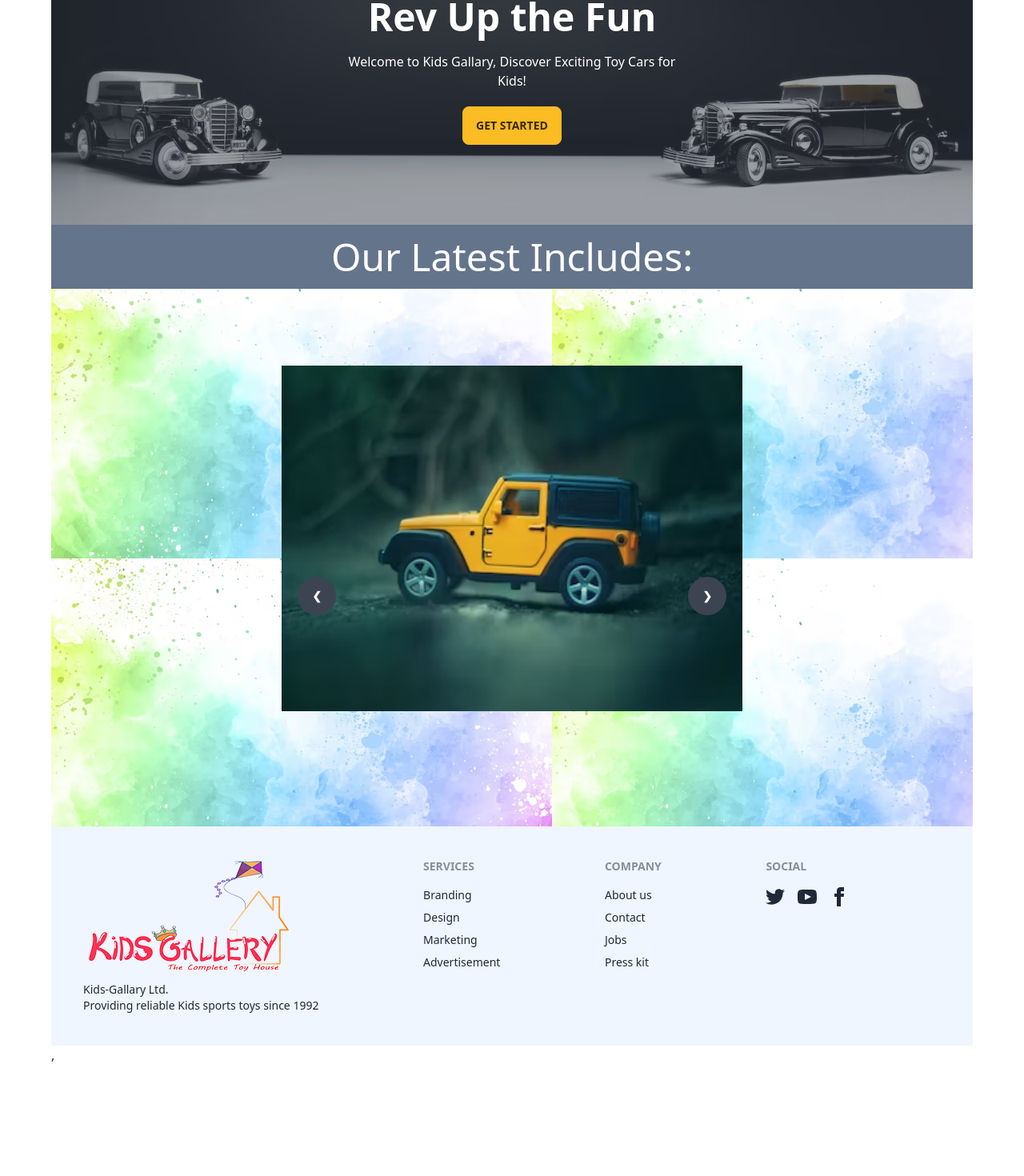
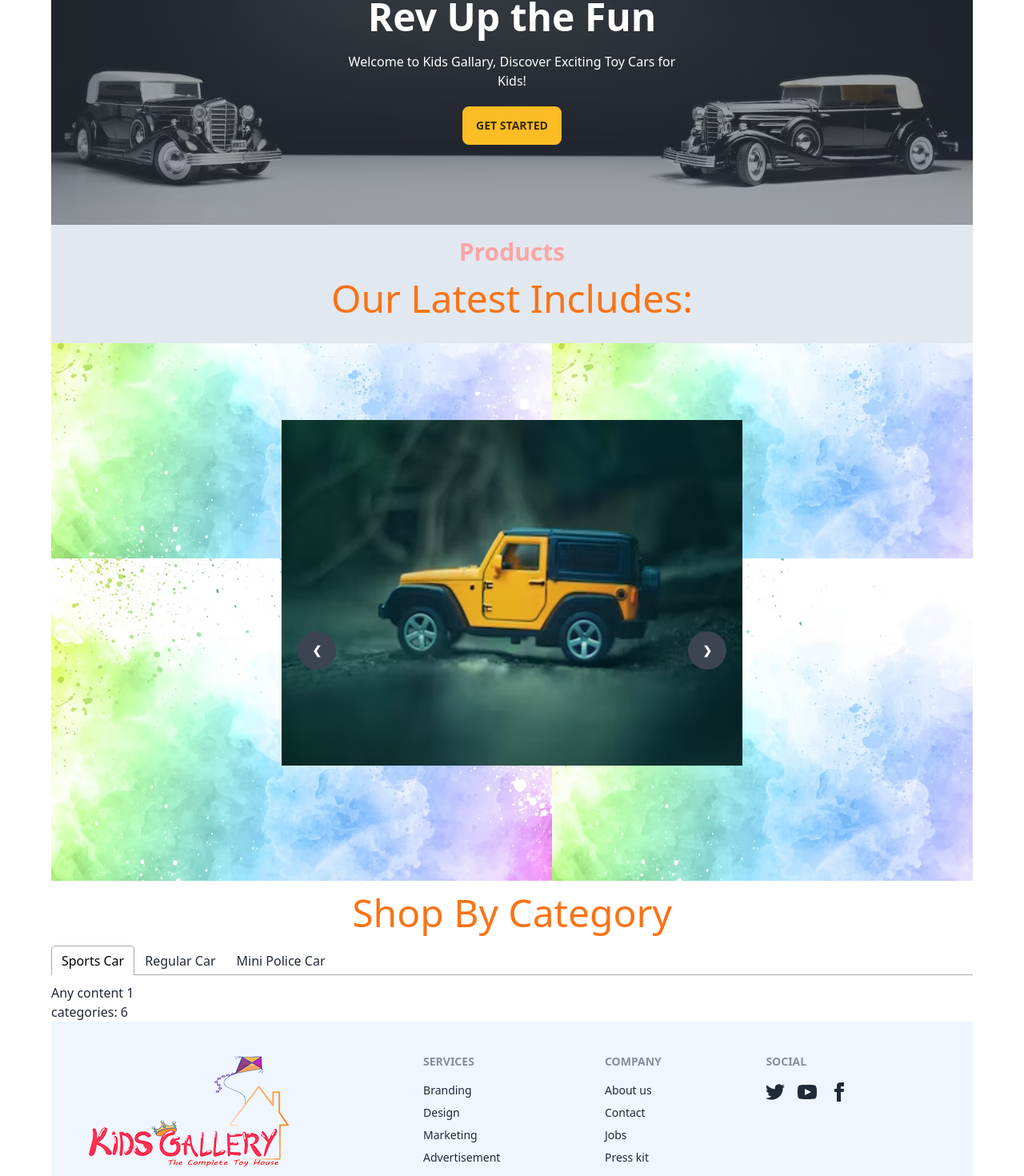
Before and after one commit to abusaid-ban/sports-car, a React (Vite) app: page / in a window 1280 px wide. Shown: the part 263-1733 px from the top of the page at 80% size. Before the commit the page ends 1594 px from the top, so only its background shows below. Built offline with nearby package versions, Linux system fonts and the light colour scheme.

Commit message:
creating shop by category section in the home page

```diff
--- a/package.json
+++ b/package.json
@@ -16,6 +16,7 @@
     "react": "^18.2.0",
     "react-dom": "^18.2.0",
     "react-router-dom": "^6.11.2",
+    "react-tabs": "^6.0.1",
     "sort-by": "^1.2.0"
   },
   "devDependencies": {
--- /dev/null
+++ b/public/category.json
@@ -0,0 +1,44 @@
+ [
+      {
+        "id": 1,
+        "picture": "https://i.ibb.co/Zx6C8nB/car-2.jpg",
+        "name": "Super Power Racing Car",
+        "price": 19.99,
+        "rating": 4.5
+      },
+      {
+        "id": 2,
+        "picture": "https://i.ibb.co/YWJx234/car-1.jpg",
+        "name": "Super Giant Car",
+        "price": 14.99,
+        "rating": 4.2
+      },
+      {
+        "id": 3,
+        "picture": "https://i.ibb.co/cFkqPJW/car-4.webp",
+        "name": "Small Family Car",
+        "price": 24.99,
+        "rating": 4.8
+      },
+      {
+        "id": 4,
+        "picture": "https://i.ibb.co/Fhb1Dfh/car-3.webp",
+        "name": "Toyota car",
+        "price": 9.99,
+        "rating": 3.9
+      },
+      {
+        "id": 5,
+        "picture": "https://i.ibb.co/TgW89PY/car-6.jpg",
+        "name": "Police Car",
+        "price": 12.99,
+        "rating": 4.3
+      },
+      {
+        "id": 6,
+        "picture": "https://i.ibb.co/LryM7qD/car-5.jpg",
+        "name": "Operation Police car",
+        "price": 17.99,
+        "rating": 4.6
+      }
+    ]
--- /dev/null
+++ b/src/Pages/Home/Blog/Blog.jsx
@@ -0,0 +1,12 @@
+
+
+const Blog = () => {
+    return (
+        <div>
+            this is a blog page
+
+        </div>
+    );
+};
+
+export default Blog;
--- a/src/Pages/Home/GallarySection/GallarySection.jsx
+++ b/src/Pages/Home/GallarySection/GallarySection.jsx
@@ -7,8 +7,9 @@ import cover from '../../../assets/cover2.png'
 const GallarySection = () => {
     return (
        <div   style={{ backgroundImage: `url(${cover})` }}>
-        <div>
-            <h2 className=' py-4 text-center text-5xl text-white bg-slate-500'>Our Latest Includes:</h2>
+        <div className=' py-4 bg-slate-200'>
+            <h3 className=' text-center text-3xl font-bold text-red-300'>Products</h3>
+            <h2 className=' py-4 text-center text-5xl text-orange-500'>Our Latest Includes:</h2>
         </div>
          <div className="carousel w-1/2 mx-auto mt-24">
         <div id="slide1" className="carousel-item relative w-full">
--- a/src/Pages/Home/Home/Home.jsx
+++ b/src/Pages/Home/Home/Home.jsx
@@ -1,5 +1,6 @@
 import BannerPage from "../BannerPage/BannerPage";
 import GallarySection from "../GallarySection/GallarySection";
+import ShopByCategory from "../ShopByCategory/ShopByCategory";
 
 
 const Home = () => {
@@ -7,6 +8,7 @@ const Home = () => {
         <div>
            <BannerPage></BannerPage>
            <GallarySection></GallarySection>
+           <ShopByCategory></ShopByCategory>
 
         </div>
     );
--- /dev/null
+++ b/src/Pages/Home/ShopByCategory/ShopByCategory.jsx
@@ -0,0 +1,46 @@
+import { useEffect, useState } from "react";
+import { Tab, TabList, TabPanel, Tabs } from "react-tabs";
+import 'react-tabs/style/react-tabs.css';
+
+
+const ShopByCategory = () => {
+    const [categories,setCategories]= useState([]);
+
+    useEffect(()=>{
+        fetch('category.json')
+        .then(res=> res.json())
+        .then(data => setCategories(data));
+    },[])
+    return (
+        <div>
+            <div>
+                <h2 className=' py-4 text-center text-5xl text-orange-500'>Shop By Category</h2>
+
+            </div>
+            <div>
+                <Tabs>
+                    <TabList>
+                        <Tab>Sports Car</Tab>
+                        <Tab>Regular Car</Tab>
+                        <Tab>Mini Police Car</Tab>
+                    </TabList>
+
+                    <TabPanel>
+                        <h2>Any content 1</h2>
+
+                    </TabPanel>
+                    <TabPanel>
+                        <h2>Any content 2</h2>
+                    </TabPanel>
+                    <TabPanel>
+                        <h2>Any content 3</h2>
+                    </TabPanel>
+                </Tabs>
+            </div>
+            <div> categories: {
+                categories.length}</div>
+        </div>
+    );
+};
+
+export default ShopByCategory;
--- a/src/Routes/Routes.jsx
+++ b/src/Routes/Routes.jsx
@@ -5,6 +5,7 @@ import Main from "../Layout/Main";
 import Home from "../Pages/Home/Home/Home";
 import Login from "../Pages/Home/Login/Login";
 import Register from "../Pages/Home/Register/Register";
+import Blog from "../Pages/Home/Blog/Blog";
 
 const router = createBrowserRouter([
     {
@@ -22,6 +23,10 @@ const router = createBrowserRouter([
             {
                 path:'/register',
                 element:<Register></Register>
+            },
+            {
+                path:'/blogs',
+                element:<Blog></Blog>
             }
         ]
     },
```
Also changed, not shown: 1 other file (tests, documents, lock files or other folders).
